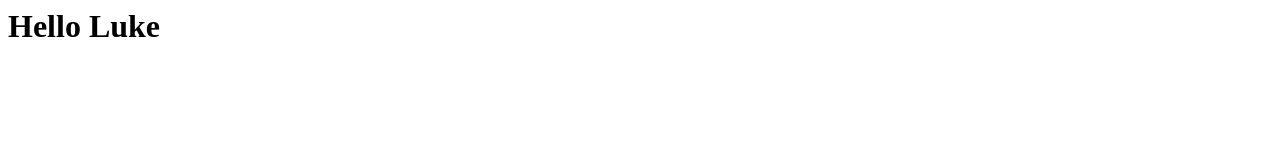
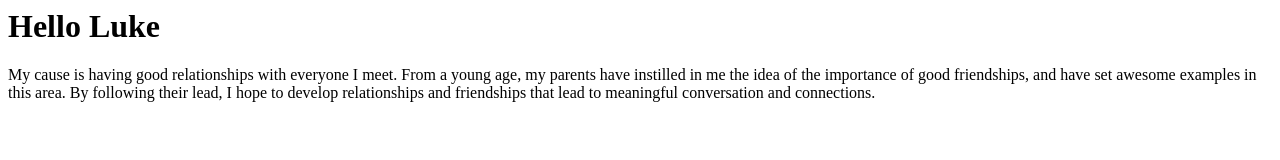
Before and after one commit to luke-duncan/LukeD, a plain HTML site: page index.html in a window 1280 px wide. Drawn offline with Linux system fonts and the light colour scheme.

Commit message:
Update index.html

```diff
--- a/index.html
+++ b/index.html
@@ -2,5 +2,10 @@
 <body>
 
 <h1>Hello Luke</h1>
+  <p>
+    My cause is having good relationships with everyone I meet. From a young age, my parents have instilled in me the idea of the importance
+    of good friendships, and have set awesome examples in this area. By following their lead, I hope to develop relationships and friendships
+    that lead to meaningful conversation and connections.
+  </p>
 </body>
 </html>
```
